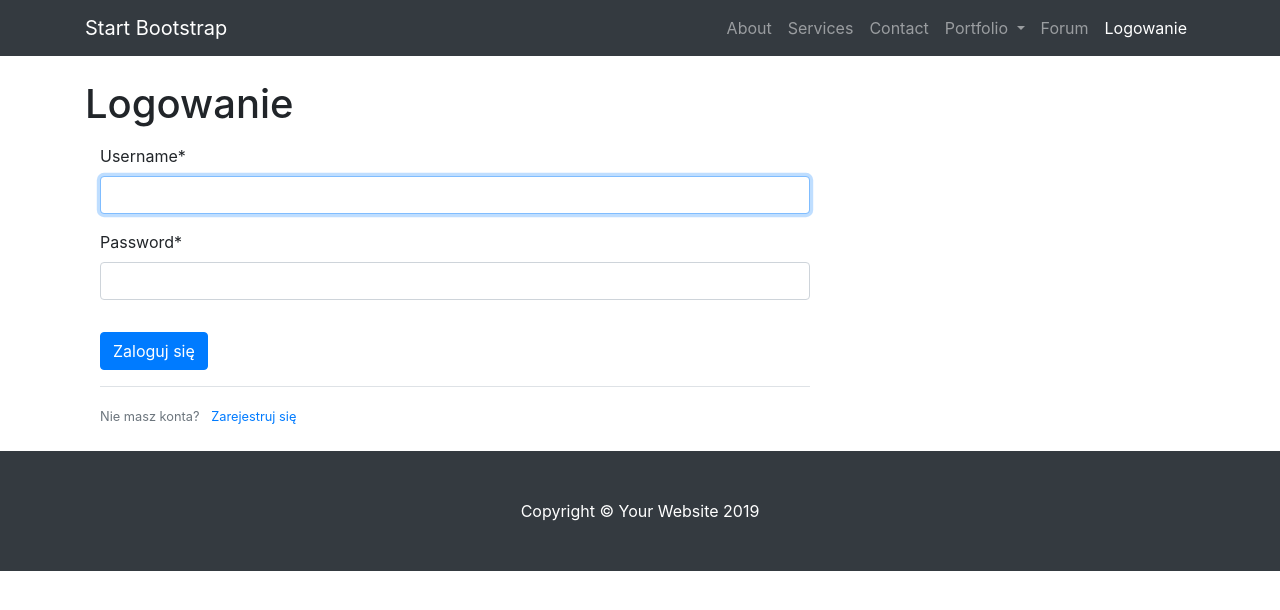
After one commit to sebastian-ml/python-django-pep-8-site, a Django app: page /login/ in a window 1280 px wide. The commit adds this page. Shown: the top 610 px of the page. Run offline with Django 3.2, Linux system fonts and the light colour scheme; some libraries are stand-ins or nearby versions.

Commit message:
Create login page and install crispy forms Add crispy form tags to login page. Append 'login' to the navbar.

```diff
--- a/main/templates/main/base.html
+++ b/main/templates/main/base.html
@@ -60,17 +60,10 @@
                     <a class="nav-link" href="
 {% url "forum-main" %}">Forum</a>
                 </li>
-                <li class="nav-item dropdown">
-                    <a class="nav-link dropdown-toggle" href="#" id="navbarDropdownBlog" data-toggle="dropdown" aria-haspopup="true" aria-expanded="false">
-                        Other Pages
-                    </a>
-                    <div class="dropdown-menu dropdown-menu-right" aria-labelledby="navbarDropdownBlog">
-                        <a class="dropdown-item" href="full-width.html">Full Width Page</a>
-                        <a class="dropdown-item" href="sidebar.html">Sidebar Page</a>
-                        <a class="dropdown-item" href="faq.html">FAQ</a>
-                        <a class="dropdown-item" href="404.html">404</a>
-                        <a class="dropdown-item" href="pricing.html">Pricing Table</a>
-                    </div>
+                <li class="nav-item
+{% if request.resolver_match.url_name == "login" %}active{% endif %}">
+                    <a class="nav-link" href="
+{% url "login" %}">Logowanie</a>
                 </li>
             </ul>
         </div>
--- a/mysite/urls.py
+++ b/mysite/urls.py
@@ -19,6 +19,6 @@ from django.urls import path, include
 urlpatterns = [
     path('admin/', admin.site.urls),
     path('', include('main.urls')),
+    path('', include('users.urls')),
     path('forum/', include('forum.urls')),
-    path('', include('users.urls')),
 ]
--- /dev/null
+++ b/users/templates/users/login.html
@@ -0,0 +1,33 @@
+{% extends 'main/base.html' %}
+{% load crispy_forms_tags %}
+{% block content %}
+
+    <!-- Page Content -->
+    <div class="container">
+
+        <!-- Page Heading/Breadcrumbs -->
+        <h1 class="mt-4 mb-3">
+            Logowanie
+        </h1>
+
+        <div class="col-lg-8 mb-4">
+            <form method="POST">
+                {% csrf_token %}
+                <fieldset class="form-group">
+                    {{ form|crispy }}
+                </fieldset>
+                <div class="form-group">
+                    <button class="btn btn-primary"
+                            type="submit">Zaloguj się
+                    </button>
+                </div>
+            </form>
+            <div class="border-top pt-3">
+                <small class="text-muted">
+                    Nie masz konta? <a class="ml-2" href="#">Zarejestruj się</a>
+                </small>
+            </div>
+        </div>
+    </div>
+
+{% endblock %}
--- a/users/urls.py
+++ b/users/urls.py
@@ -1,7 +1,10 @@
 from django.urls import path
 from . import views
+from django.contrib.auth import views as auth_views
 
 
 urlpatterns = [
-
+    path('login/', auth_views.LoginView.as_view(
+        template_name='users/login.html'), name='login'
+         )
 ]
--- a/users/views.py
+++ b/users/views.py
@@ -1,3 +1 @@
 from django.shortcuts import render
-
-# Create your views here.
```
Also changed, not shown: mysite/settings.py (+7 -1 lines).
